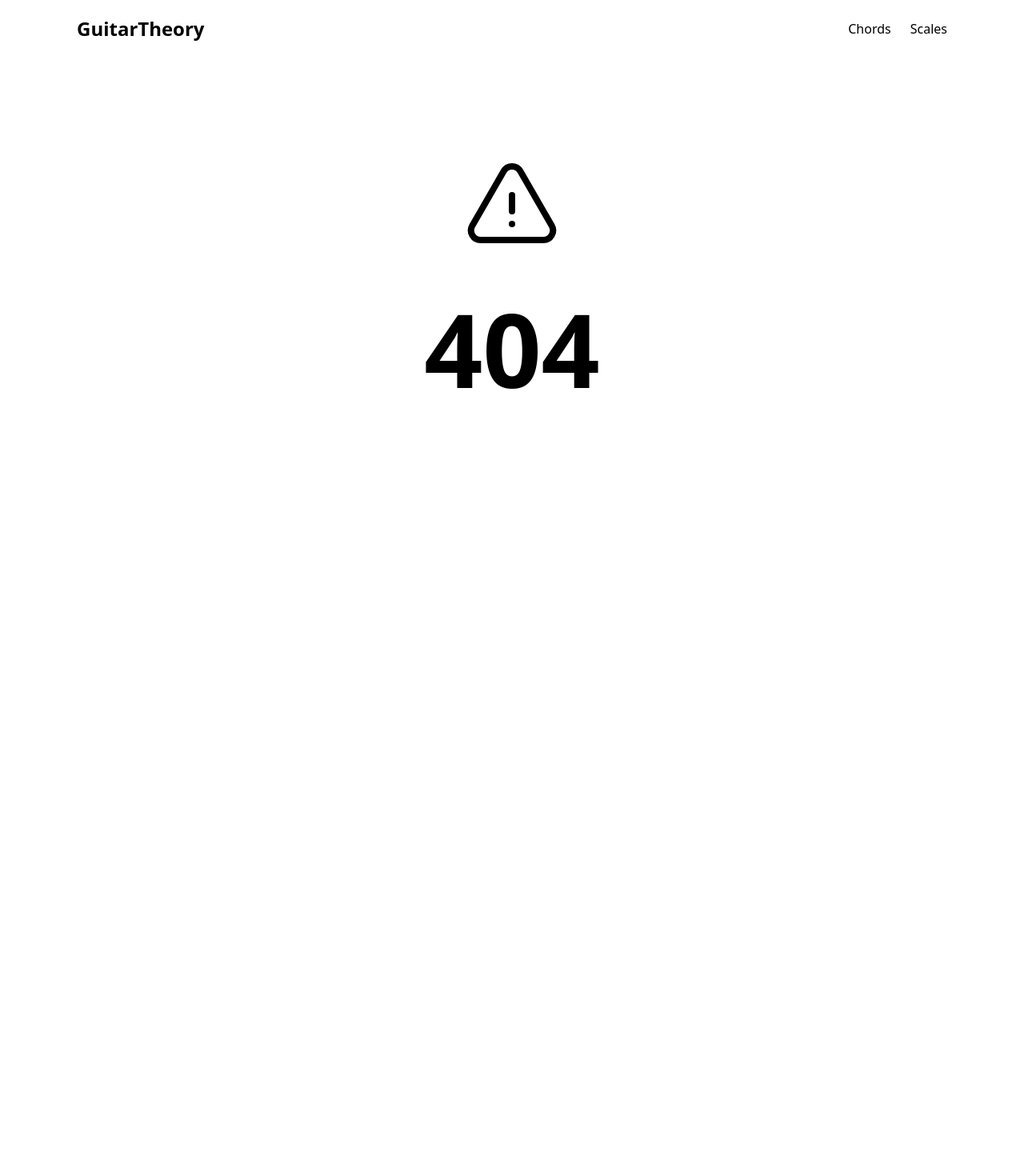
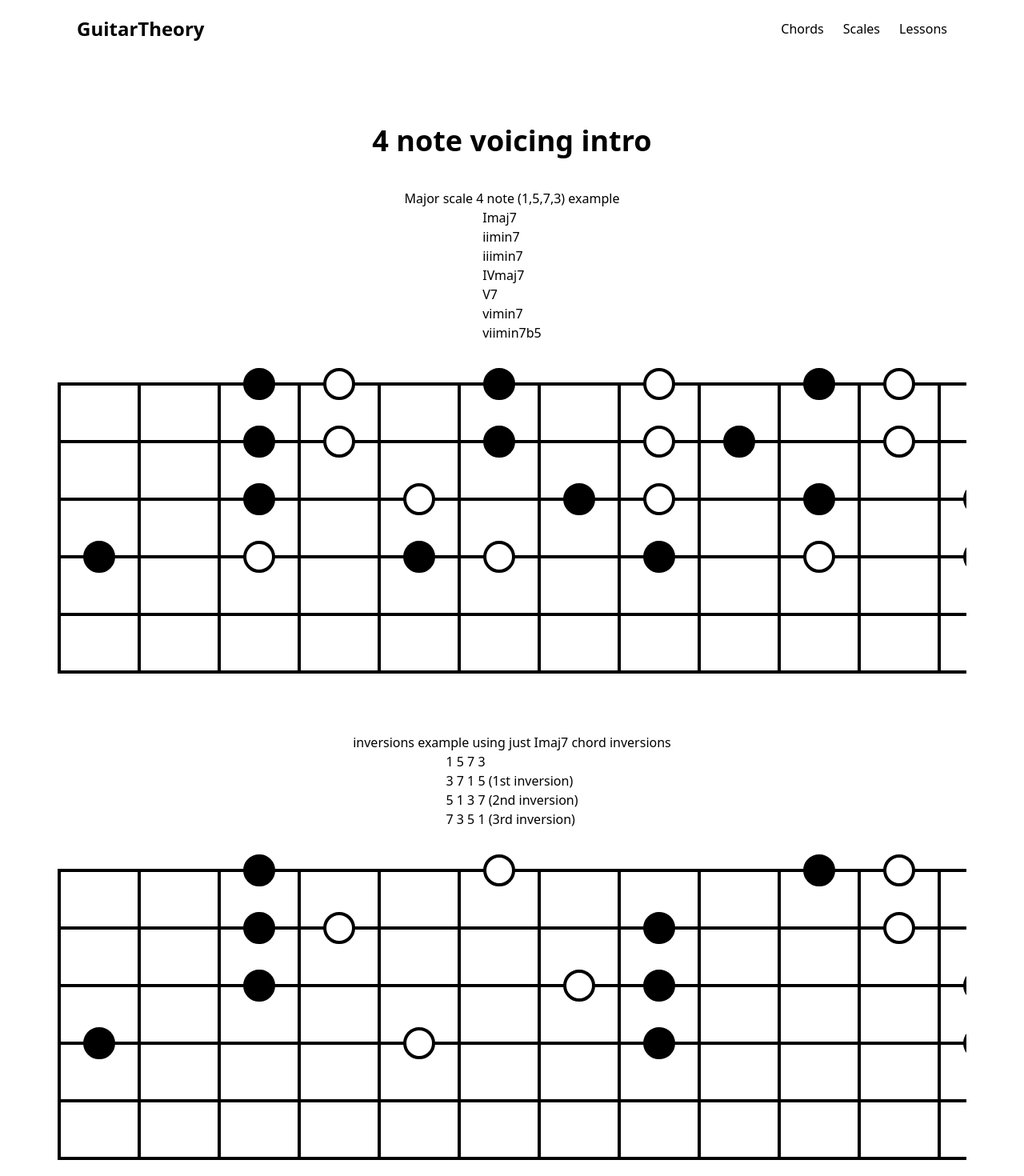
Before and after one commit to stevewarner/guitar-fretboard-map, a Next.js app: page /lesson/4-note-voicing in a window 1280 px wide. Before the commit this address had no page. Shown: the top 1470 px of the page at 80% size. Before the commit the page ends 800 px from the top, so only its background shows below. Built offline with nearby package versions, Linux system fonts and the light colour scheme.

Commit message:
add lessons

```diff
--- /dev/null
+++ b/app/lesson/4-note-voicing/page.tsx
@@ -0,0 +1,134 @@
+import { Metadata } from 'next';
+import { Fretboard, Pattern } from '@/components/FretboardChart';
+
+const numFrets = 15;
+const fbHeight = 360;
+const fbWidth = 400;
+const stroke = 4;
+
+export const metadata: Metadata = {
+  title: '4 note voicing intro',
+};
+
+const VoicingIntro = () => {
+  return (
+    <>
+      <div className="flex flex-col items-center">
+        <h1 className="mb-4">4 note voicing intro</h1>
+        <p>Major scale 4 note (1,5,7,3) example</p>
+        <ul>
+          <li>Imaj7</li>
+          <li>iimin7</li>
+          <li>iiimin7</li>
+          <li>IVmaj7</li>
+          <li>V7</li>
+          <li>vimin7</li>
+          <li>viimin7b5</li>
+        </ul>
+        <Fretboard
+          numFrets={numFrets}
+          styles="mx-4 md:mx-0 py-8"
+          options={{
+            fbHeight: fbHeight,
+            strHeight: fbHeight / 5,
+            fretWidth: fbWidth / 4,
+            fbWidth: (fbWidth / 4) * numFrets,
+            stroke: stroke,
+            circRad: fbHeight / 20,
+            topSpace: fbHeight / 20 + stroke / 2,
+          }}
+        >
+          <Pattern
+            // I chord
+            tab={[0, 2, 2, 2]}
+            fillColor="#000"
+          />
+          <Pattern
+            // ii chord
+            tab={[2, 4, 3, 3]}
+            fillColor="#fff"
+          />
+          <Pattern
+            // iii chord
+            tab={[4, 6, 5, 5]}
+            fillColor="#000"
+          />
+          <Pattern
+            // IV chord
+            tab={[5, 7, 7, 7]}
+            fillColor="#fff"
+          />
+          <Pattern
+            // V chord
+            tab={[7, 9, 8, 9]}
+            fillColor="#000"
+          />
+          <Pattern
+            // vi chord
+            tab={[9, 11, 10, 10]}
+            fillColor="#fff"
+          />
+          <Pattern
+            // vii m7b5 chord
+            tab={[11, 12, 12, 12]}
+            fillColor="#000"
+          />
+          <Pattern
+            // I chord (octave)
+            tab={[12, 14, 14, 14]}
+            fillColor="#fff"
+          />
+        </Fretboard>
+        <p>inversions example using just Imaj7 chord inversions</p>
+        <ul>
+          <li>1 5 7 3</li>
+          <li>3 7 1 5 (1st inversion)</li>
+          <li>5 1 3 7 (2nd inversion)</li>
+          <li>7 3 5 1 (3rd inversion)</li>
+        </ul>
+
+        <Fretboard
+          numFrets={numFrets}
+          styles="mx-4 md:mx-0 py-8"
+          options={{
+            fbHeight: fbHeight,
+            strHeight: fbHeight / 5,
+            fretWidth: fbWidth / 4,
+            fbWidth: (fbWidth / 4) * numFrets,
+            stroke: stroke,
+            circRad: fbHeight / 20,
+            topSpace: fbHeight / 20 + stroke / 2,
+          }}
+        >
+          <Pattern
+            // root
+            tab={[0, 2, 2, 2]}
+            fillColor="#000"
+          />
+          <Pattern
+            // 1st inversion
+            tab={[4, 6, 3, 5]}
+            fillColor="#fff"
+          />
+          <Pattern
+            // 2nd inversion
+            tab={[7, 7, 7, 9]}
+            fillColor="#000"
+          />
+          <Pattern
+            // 3rd inversion
+            tab={[11, 11, 10, 10]}
+            fillColor="#fff"
+          />
+          <Pattern
+            // root octave
+            tab={[12, 14, 14, 14]}
+            fillColor="#000"
+          />
+        </Fretboard>
+      </div>
+    </>
+  );
+};
+
+export default VoicingIntro;
--- /dev/null
+++ b/app/lesson/page.tsx
@@ -0,0 +1,19 @@
+import { Metadata } from 'next';
+import Link from 'next/link';
+
+export const metadata: Metadata = {
+  title: 'Lessons',
+};
+
+const Lessons = () => {
+  return (
+    <>
+      <div className="flex flex-col items-center">
+        <h1 className="mb-4">Lessons</h1>
+        <Link href="/lesson/4-note-voicing">4 note voicing intro</Link>
+      </div>
+    </>
+  );
+};
+
+export default Lessons;
--- a/components/Navbar.tsx
+++ b/components/Navbar.tsx
@@ -76,6 +76,9 @@ const Navbar: React.FC = () => {
               <li className="text-center">
                 <Link href="/scale">Scales</Link>
               </li>
+              <li className="text-center">
+                <Link href="/lesson">Lessons</Link>
+              </li>
             </ul>
           </div>
         </div>
--- a/modules/ChordActionDropdown/index.tsx
+++ b/modules/ChordActionDropdown/index.tsx
@@ -34,7 +34,7 @@ const ChordActionDropdown = ({ chord }: ChordActionDropdownProps) => {
           }}
         >
           <FlagIcon className="" height={20} width={20} />
-          Report
+          Incorrect
         </button>
       </div>
       {modalOpen && (
```
